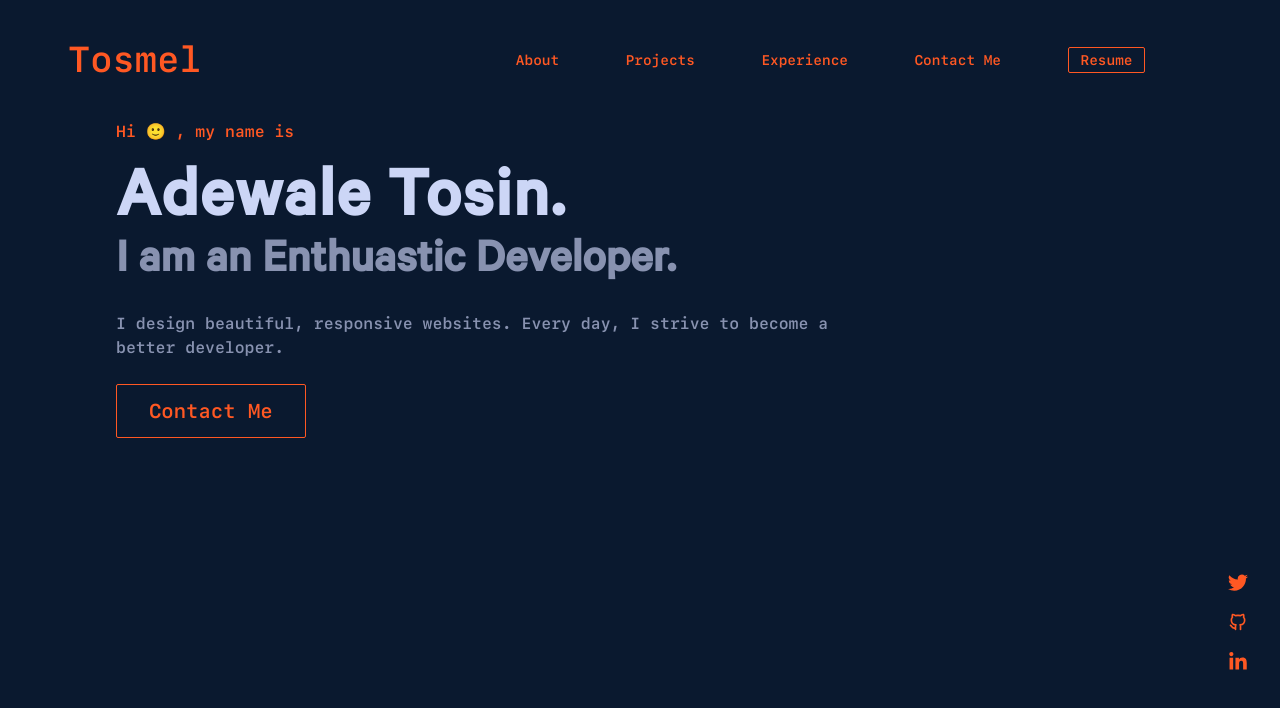
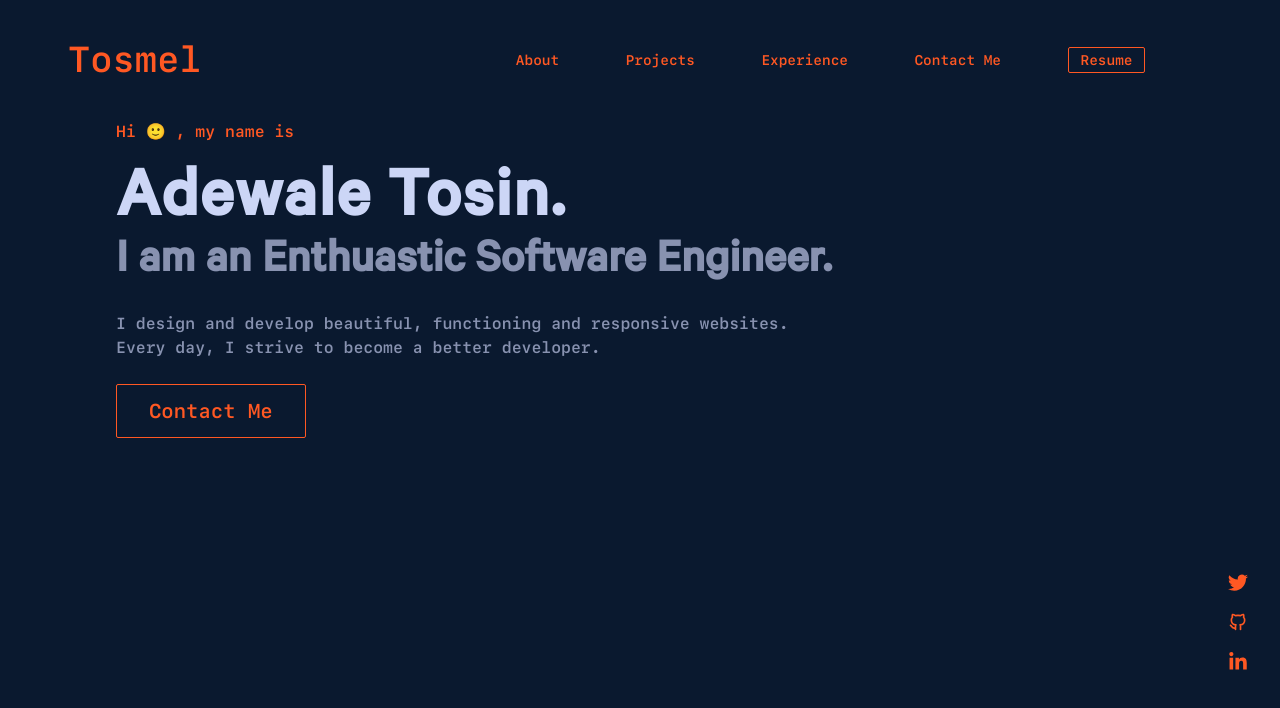
Before and after one commit to Tosmel2/TosinAdewale, a React (Create React App) app: page / in a window 1280 px wide. Shown: the top 708 px of the page. Built offline with nearby package versions, Linux system fonts and the light colour scheme.

Commit message:
project updated

```diff
--- a/src/Components/Home.js
+++ b/src/Components/Home.js
@@ -62,7 +62,7 @@ const Home = ({ show }) => {
         transition={{ duration: 0.5 }}
         className="text-sub text-3xl font-bold pb-3 lg:text-5xl"
       >
-        I am an Enthuastic Developer.
+        I am an Enthuastic Software Engineer.
       </motion.h2>
       <motion.p
         initial={{ opacity: 0, x: -50 }}
@@ -73,7 +73,7 @@ const Home = ({ show }) => {
         transition={{ duration: 0.5 }}
         className="py-3 md:w-2/3 text-sub ff"
       >
-        I design beautiful, responsive websites. Every day, I strive to become a better developer.
+        I design and develop beautiful, functioning and responsive websites. Every day, I strive to become a better developer.
       </motion.p>
       <Link to="/contact">
         <motion.button className="border-[#FF5823] px-8 py-3 my-3 border rounded-sm hover:bg-[#233554] text-xl font-thin ff">
```
